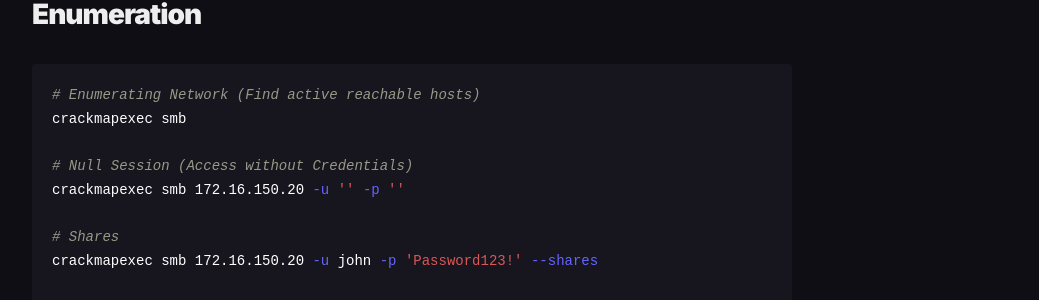
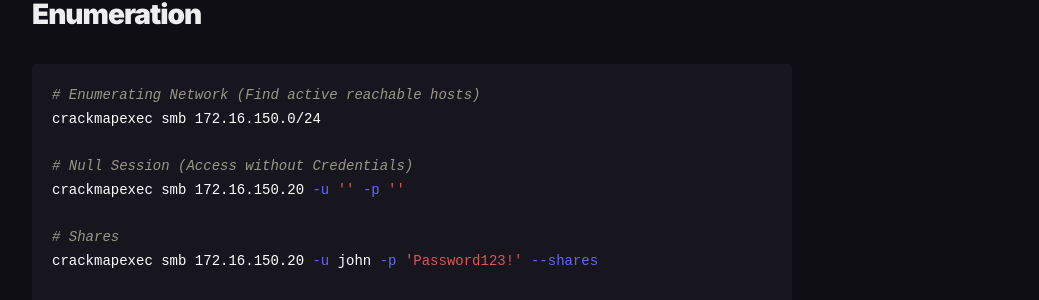
Before and after one commit to Vorkharium/vorkharium.github.io, a Jekyll site: the page built from _posts/2024-10-31-NetExec-and-CrackMapExec-Cheatsheet.md, in a window 1280 px wide and 900 px high, scrolled down 5424 px. Shown: the part 149-449 px from the top of the window, without its empty margins (228-1267 px from the left). Built offline with Jekyll 4.4.1, drawn with Linux system fonts in a browser that asks for light colours; comment, search, counter and statistics services are not loaded; some of the changed text lies outside the part shown.

Commit message:
Update 2024-10-31-NetExec-and-CrackMapExec-Cheatsheet.md

````diff
--- a/_posts/2024-10-31-NetExec-and-CrackMapExec-Cheatsheet.md
+++ b/_posts/2024-10-31-NetExec-and-CrackMapExec-Cheatsheet.md
@@ -36,7 +36,7 @@
 ## Enumeration
 ```shell
 # Enumerating Network (Find active reachable hosts)
-nxc smb
+nxc smb 172.16.150.0/24
 
 # Null Session (Access without Credentials)
 nxc smb 172.16.150.20 -u '' -p ''
@@ -173,7 +173,7 @@
 ## Enumeration
 ```shell
 # Enumerating Network (Find active reachable hosts)
-crackmapexec smb
+crackmapexec smb 172.16.150.0/24
 
 # Null Session (Access without Credentials)
 crackmapexec smb 172.16.150.20 -u '' -p ''
````
